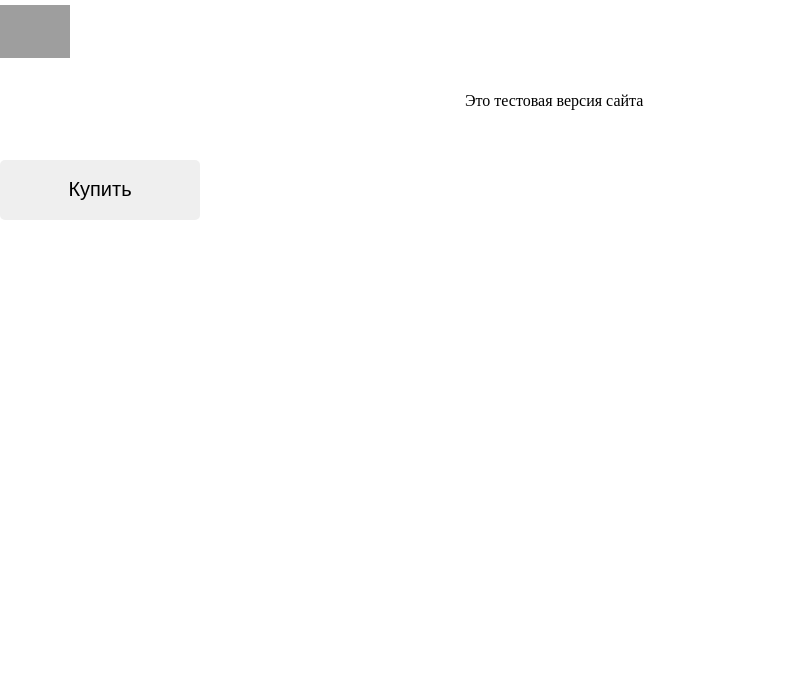
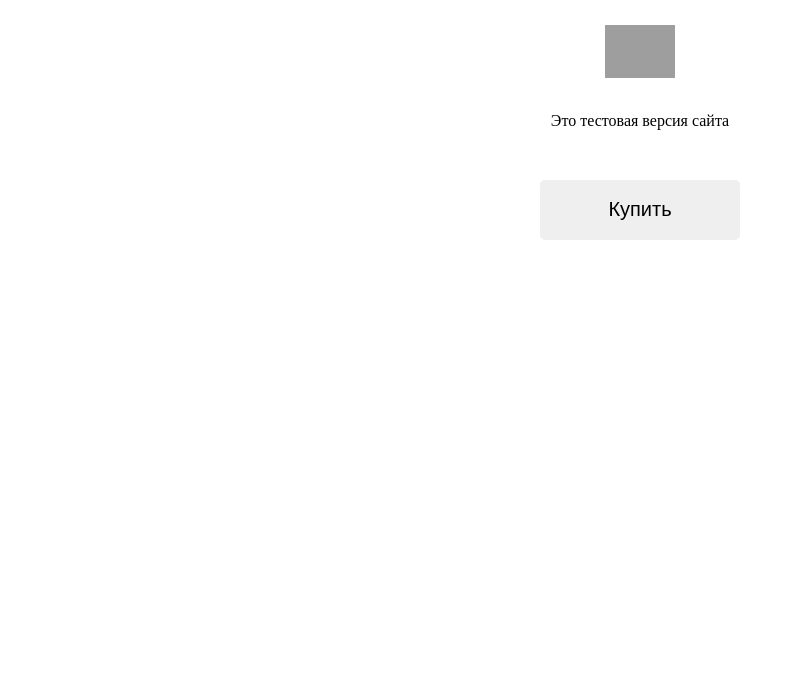
Before and after one commit to Kuroifum/tgtry1, a plain HTML site: page index.html in a window 1280 px wide. Shown: the part 122-800 px from the top of the page, without its empty margins (0-803 px from the left). Drawn offline with Linux system fonts and the light colour scheme; grey boxes are pictures that could not be loaded.

Commit message:
index.html

```diff
--- a/index.html
+++ b/index.html
@@ -15,7 +15,7 @@
             background: var(--tg-theme-bg-color);
         }
 
-        main {
+        #main {
             width: 100%;
             padding: 20px;
             text-align: center;
```
